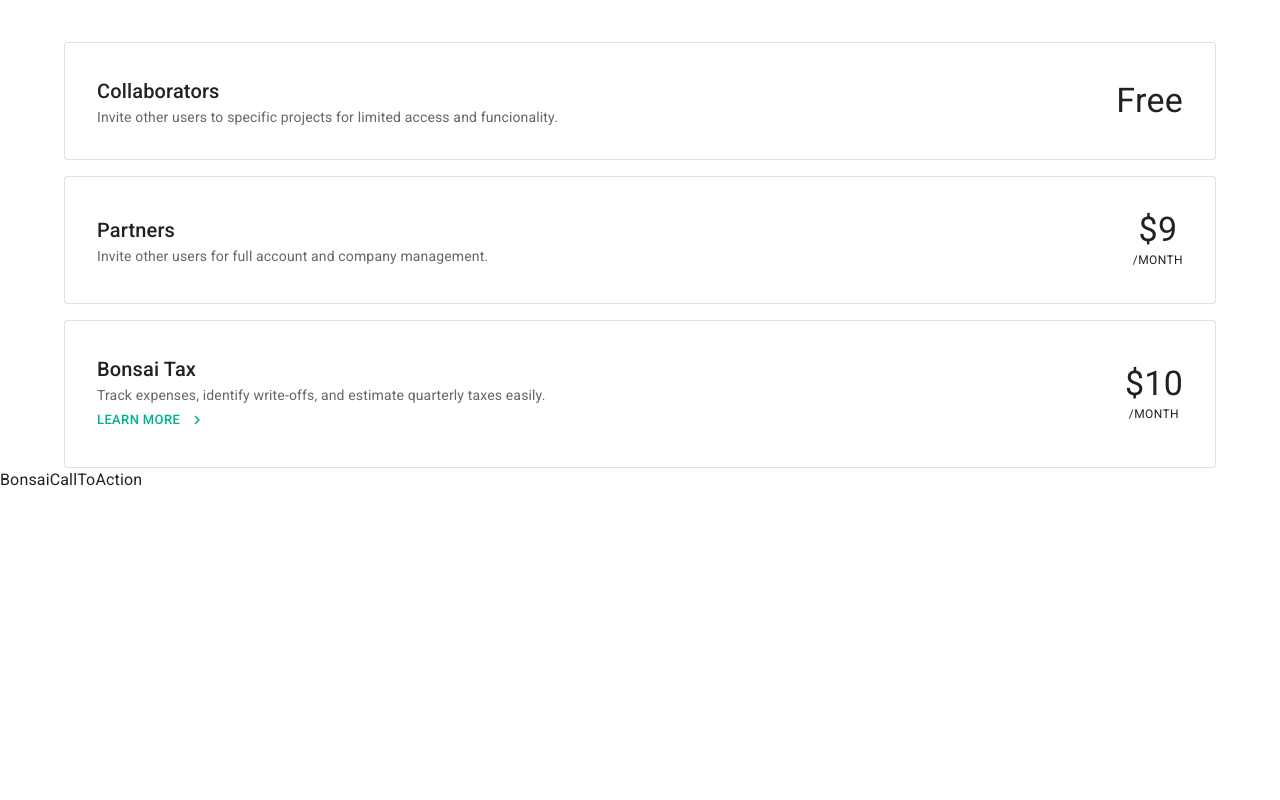
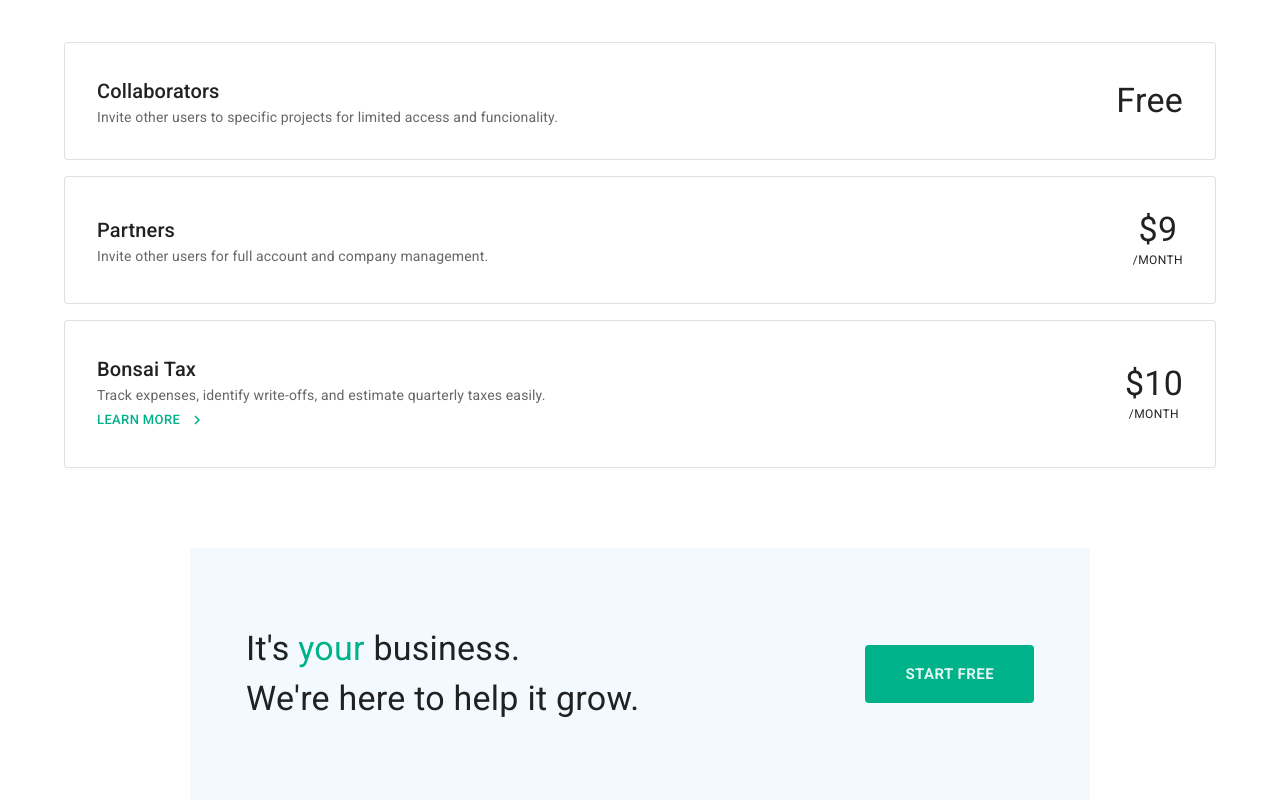
Before and after one commit to fof3096/MUI-practice, a React (Vite) app: page /Pricing in a window 1280 px wide. Shown: the part 995-1795 px from the top of the page. Before the commit the page ends 1487 px from the top, so only its background shows below. Built offline with nearby package versions, Linux system fonts and the light colour scheme.

Commit message:
"BonsaiCallToAction" completed

```diff
--- a/src/components/bonsai/BonsaiCallToAction.jsx
+++ b/src/components/bonsai/BonsaiCallToAction.jsx
@@ -1,7 +1,13 @@
-import React from 'react'
+import { Box, Button, Container, Typography } from '@mui/material'
 
 export default function BonsaiCallToAction() {
   return (
-    <div>BonsaiCallToAction</div>
+    <Container maxWidth={"md"} disableGutters sx={{ mt:10, display: "flex", justifyContent: "space-between", alignItems: "center", bgcolor: "rgb(242, 250, 255)", px: 7, py: 10}}>
+        <Box display={"flex"} flexDirection={"column"} gap={1}>
+            <Typography variant='h4' component={"p"}>It's <Typography variant='h4' color='primary' component={"span"}>your</Typography> business.</Typography>
+            <Typography variant='h4' component={"p"}>We're here to help it grow.</Typography>
+        </Box>
+        <Button disableElevation variant='contained' size='large' sx={{ px: 5, py: 2, fontWeight: "bold" }}>START FREE</Button>
+    </Container>
   )
 }
```
